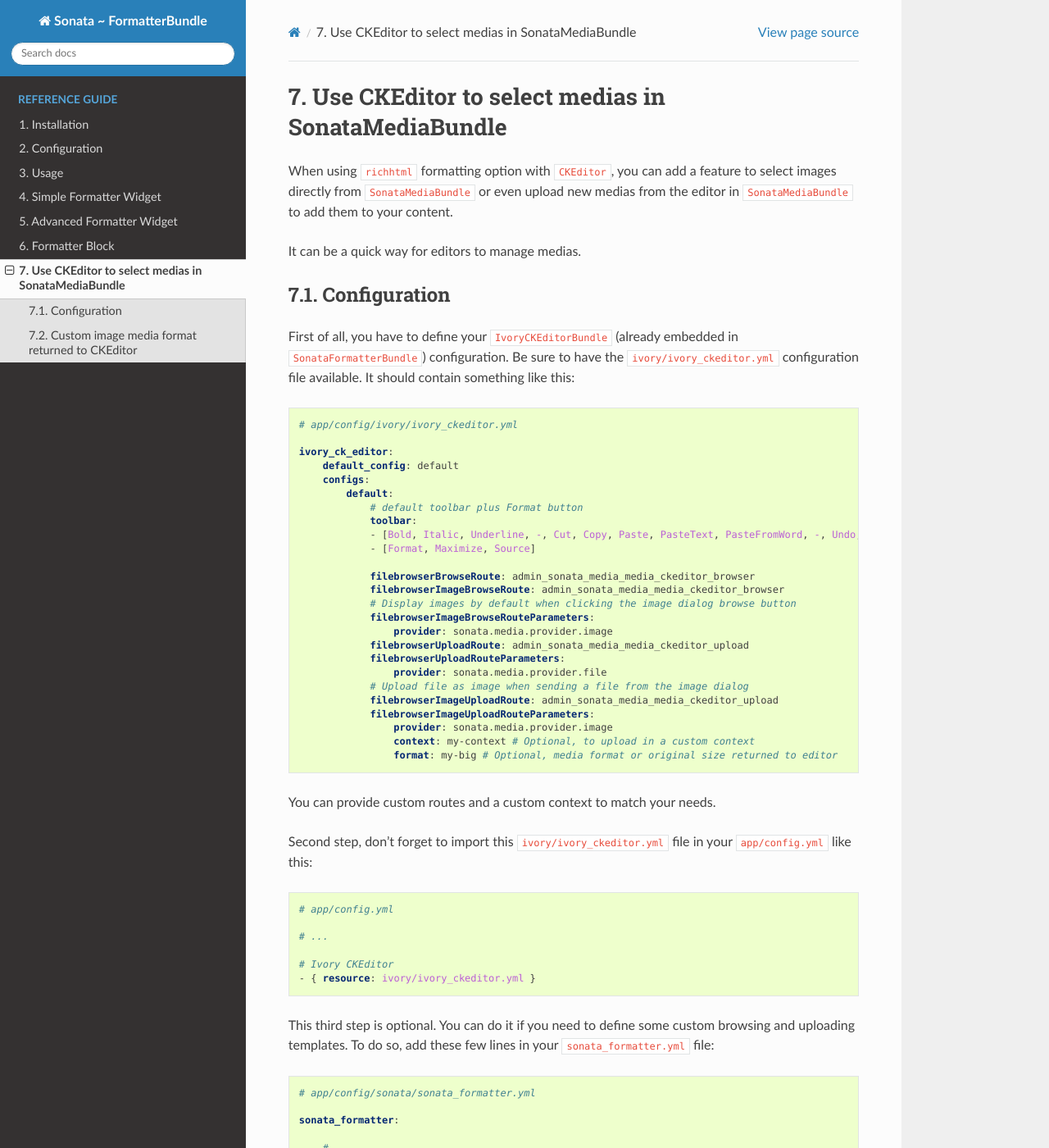
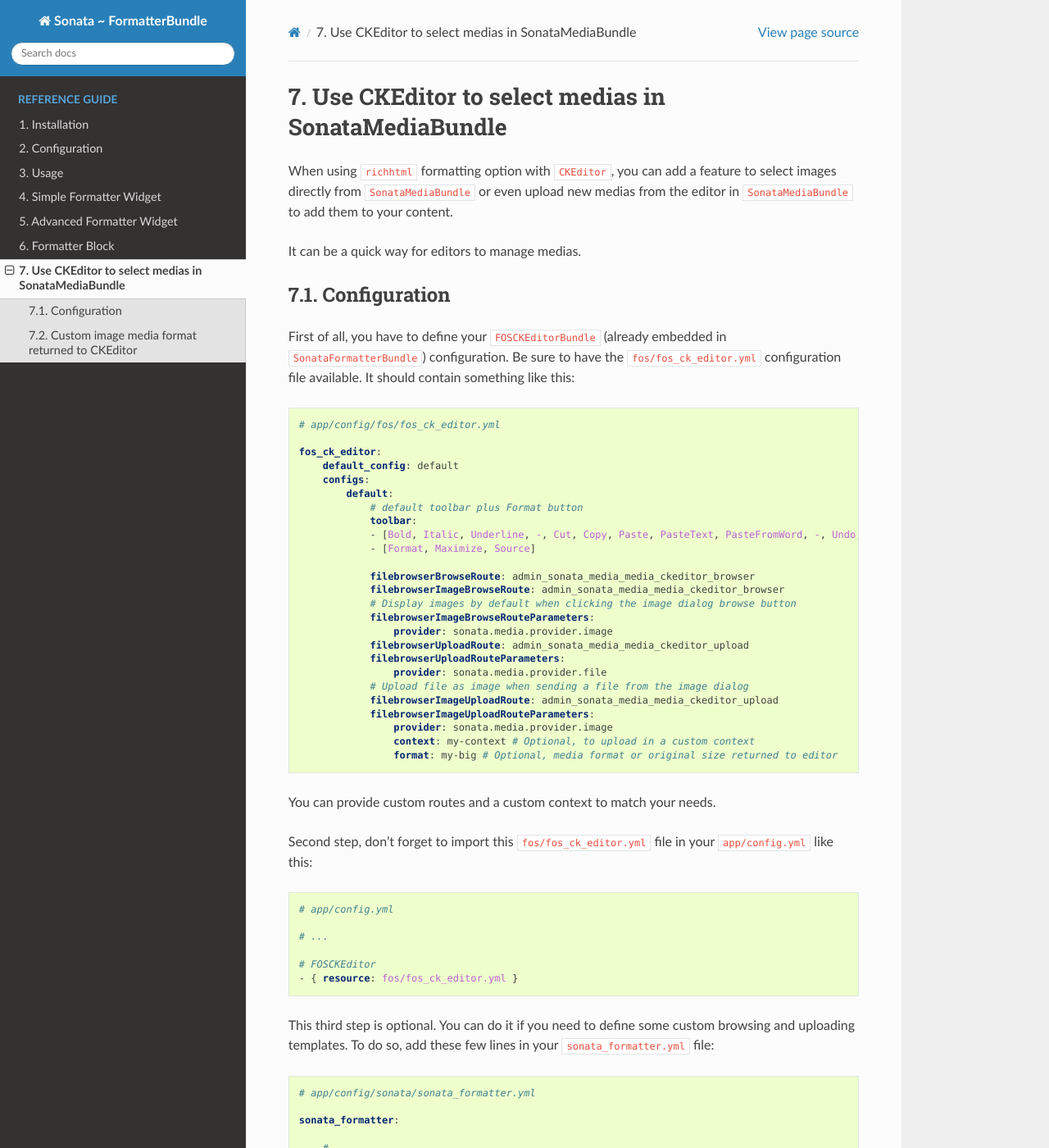
Before and after one commit to sonata-project/SonataFormatterBundle, a Sphinx documentation site: the page built from docs/reference/ckeditor_medias.rst, in a window 1280 px wide and 1400 px high. Shown: the whole window at 82% size. Built offline with Sphinx 7.4.7 and the Read the Docs theme 2.0.0, drawn with Linux system fonts in a browser that asks for light colours; some of the changed text lies outside the part shown.

Commit message:
move from ivory to fos ckeditor

```diff
--- a/composer.json
+++ b/composer.json
@@ -24,7 +24,7 @@
     ],
     "require": {
         "php": "^5.6 || ^7.0",
-        "egeloen/ckeditor-bundle": "^4.0 || ^5.0 || ^6.0",
+        "friendsofsymfony/ckeditor-bundle": "dev-master",
         "knplabs/knp-markdown-bundle": "^1.7",
         "sonata-project/block-bundle": "^3.11",
         "sonata-project/core-bundle": "^3.9",
--- a/docs/reference/ckeditor_medias.rst
+++ b/docs/reference/ckeditor_medias.rst
@@ -13,14 +13,14 @@
 Configuration
 -------------
 
-First of all, you have to define your ``IvoryCKEditorBundle`` (already embedded in ``SonataFormatterBundle``) configuration.
-Be sure to have the ``ivory/ivory_ckeditor.yml`` configuration file available. It should contain something like this:
+First of all, you have to define your ``FOSCKEditorBundle`` (already embedded in ``SonataFormatterBundle``) configuration.
+Be sure to have the ``fos/fos_ck_editor.yml`` configuration file available. It should contain something like this:
 
 .. code-block:: yaml
 
-    # app/config/ivory/ivory_ckeditor.yml
+    # app/config/fos/fos_ck_editor.yml
 
-    ivory_ck_editor:
+    fos_ck_editor:
         default_config: default
         configs:
             default:
@@ -46,7 +46,7 @@
 
 You can provide custom routes and a custom context to match your needs.
 
-Second step, don't forget to import this ``ivory/ivory_ckeditor.yml`` file in your ``app/config.yml`` like this:
+Second step, don't forget to import this ``fos/fos_ck_editor.yml`` file in your ``app/config.yml`` like this:
 
 .. code-block:: yaml
 
@@ -54,8 +54,8 @@
 
   # ...
 
-  # Ivory CKEditor
-  - { resource: ivory/ivory_ckeditor.yml }
+  # FOSCKEditor
+  - { resource: fos/fos_ck_editor.yml }
 
 This third step is optional. You can do it if you need to define some custom browsing and uploading templates.
 To do so, add these few lines in your ``sonata_formatter.yml`` file:
@@ -113,7 +113,7 @@
 
 .. code-block:: yaml
 
-    ivory_ck_editor:
+    fos_ck_editor:
         configs:
             default:
                 filebrowserImageUploadRoute: admin_sonata_media_media_ckeditor_upload
--- a/docs/reference/formatter_widget.rst
+++ b/docs/reference/formatter_widget.rst
@@ -138,7 +138,7 @@
         assets:
             extra_javascripts:
                 # ...
-                - bundles/ivoryckeditor/ckeditor.js
+                - bundles/fosckeditor/ckeditor.js
                 - bundles/sonataformatter/vendor/markitup-markitup/markitup/jquery.markitup.js
                 - bundles/sonataformatter/markitup/sets/markdown/set.js
                 - bundles/sonataformatter/markitup/sets/html/set.js
--- a/docs/reference/installation.rst
+++ b/docs/reference/installation.rst
@@ -21,7 +21,7 @@
     return [
         //...
         Knp\Bundle\MarkdownBundle\KnpMarkdownBundle::class => ['all' => true],
-        Ivory\CKEditorBundle\IvoryCKEditorBundle::class => ['all' => true],
+        FOS\CKEditorBundle\FOSCKEditorBundle::class => ['all' => true],
         Sonata\FormatterBundle\SonataFormatterBundle::class => ['all' => true],
     ];
 
@@ -43,7 +43,7 @@
         // SonataMarkItUpBundle is deprecated. All assets are now available in formatter bundle
         // new Sonata\MarkItUpBundle\SonataMarkItUpBundle(),
         new Knp\Bundle\MarkdownBundle\KnpMarkdownBundle(),
-        new Ivory\CKEditorBundle\IvoryCKEditorBundle(),
+        new FOS\CKEditorBundle\FOSCKEditorBundle(),
         new Sonata\FormatterBundle\SonataFormatterBundle(),
     );
 
```
Also changed, not shown: 8 other files.
